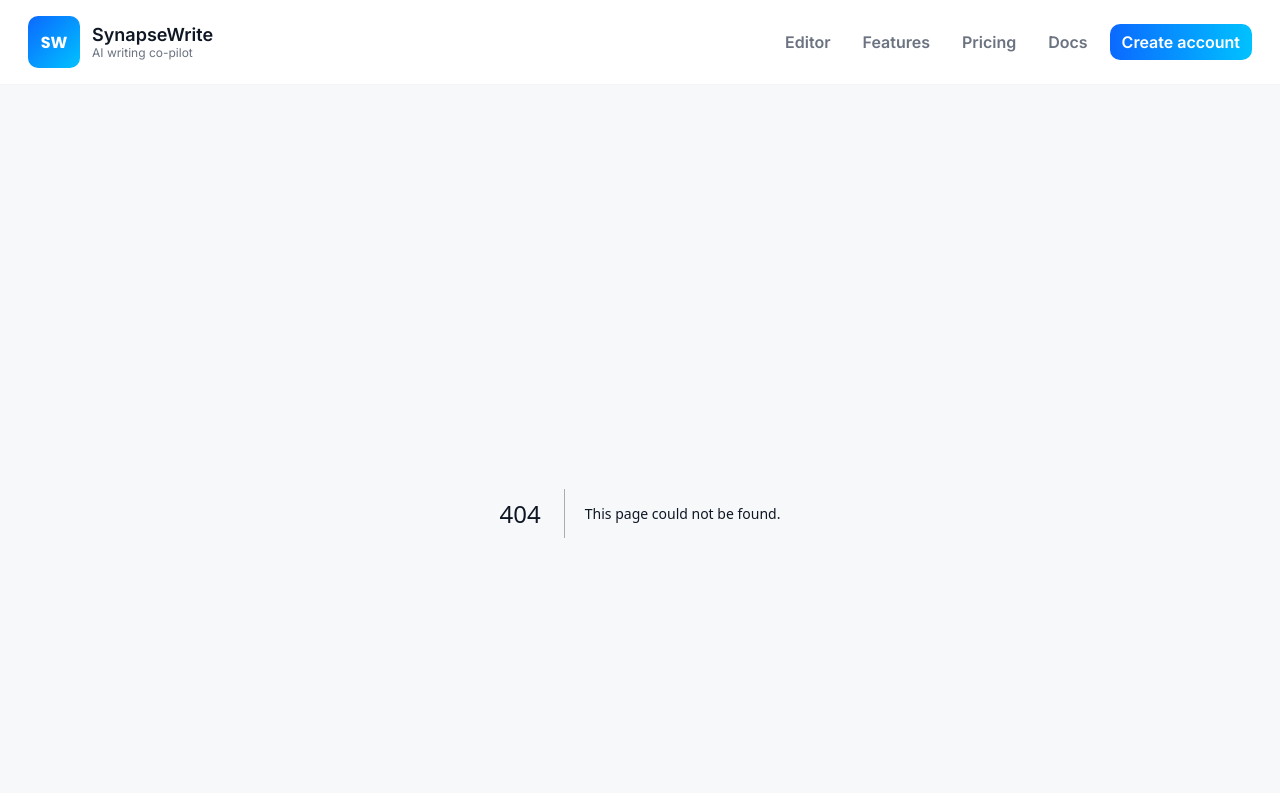
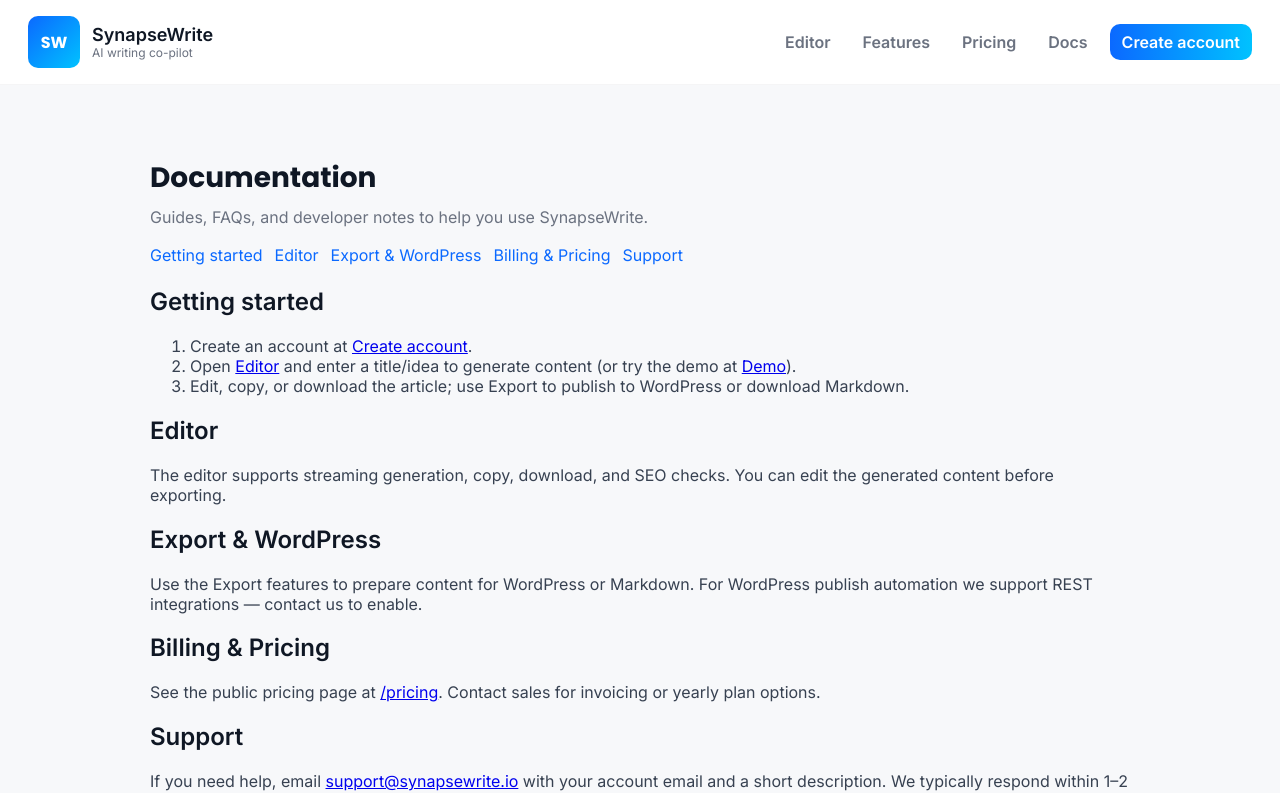
Before and after one commit to inpursuitsol/synapsewrite, a Next.js app: page /docs in a window 1280 px wide. Before the commit this address had no page. Shown: the top 793 px of the page. Built offline with nearby package versions, Linux system fonts and the light colour scheme.

Commit message:
Create page.js

```diff
--- /dev/null
+++ b/app/docs/page.js
@@ -0,0 +1,51 @@
+// app/docs/page.js
+export const metadata = {
+  title: "Docs - SynapseWrite",
+  description: "Documentation and help for SynapseWrite",
+};
+
+export default function DocsPage() {
+  return (
+    <main style={{ maxWidth: 980, margin: "24px auto", padding: 20, fontFamily: "Inter, sans-serif" }}>
+      <h1 style={{ fontFamily: "Poppins, Inter", fontSize: 28, margin: 0 }}>Documentation</h1>
+      <p style={{ color: "#6b7280", marginTop: 8 }}>Guides, FAQs, and developer notes to help you use SynapseWrite.</p>
+
+      <nav style={{ marginTop: 18, display: "flex", gap: 12, flexWrap: "wrap" }}>
+        <a href="#getting-started" style={{ textDecoration: "none", color: "#0b69ff" }}>Getting started</a>
+        <a href="#editor" style={{ textDecoration: "none", color: "#0b69ff" }}>Editor</a>
+        <a href="#export" style={{ textDecoration: "none", color: "#0b69ff" }}>Export & WordPress</a>
+        <a href="#billing" style={{ textDecoration: "none", color: "#0b69ff" }}>Billing & Pricing</a>
+        <a href="#support" style={{ textDecoration: "none", color: "#0b69ff" }}>Support</a>
+      </nav>
+
+      <section id="getting-started" style={{ marginTop: 22 }}>
+        <h2>Getting started</h2>
+        <ol style={{ color: "#374151" }}>
+          <li>Create an account at <a href="/signup">Create account</a>.</li>
+          <li>Open <a href="/generate">Editor</a> and enter a title/idea to generate content (or try the demo at <a href="/demo">Demo</a>).</li>
+          <li>Edit, copy, or download the article; use Export to publish to WordPress or download Markdown.</li>
+        </ol>
+      </section>
+
+      <section id="editor" style={{ marginTop: 18 }}>
+        <h2>Editor</h2>
+        <p style={{ color: "#374151" }}>The editor supports streaming generation, copy, download, and SEO checks. You can edit the generated content before exporting.</p>
+      </section>
+
+      <section id="export" style={{ marginTop: 18 }}>
+        <h2>Export & WordPress</h2>
+        <p style={{ color: "#374151" }}>Use the Export features to prepare content for WordPress or Markdown. For WordPress publish automation we support REST integrations — contact us to enable.</p>
+      </section>
+
+      <section id="billing" style={{ marginTop: 18 }}>
+        <h2>Billing & Pricing</h2>
+        <p style={{ color: "#374151" }}>See the public pricing page at <a href="/pricing">/pricing</a>. Contact sales for invoicing or yearly plan options.</p>
+      </section>
+
+      <section id="support" style={{ marginTop: 18 }}>
+        <h2>Support</h2>
+        <p style={{ color: "#374151" }}>If you need help, email <a href="mailto:support@synapsewrite.io">support@synapsewrite.io</a> with your account email and a short description. We typically respond within 1–2 business days.</p>
+      </section>
+    </main>
+  );
+}
```
